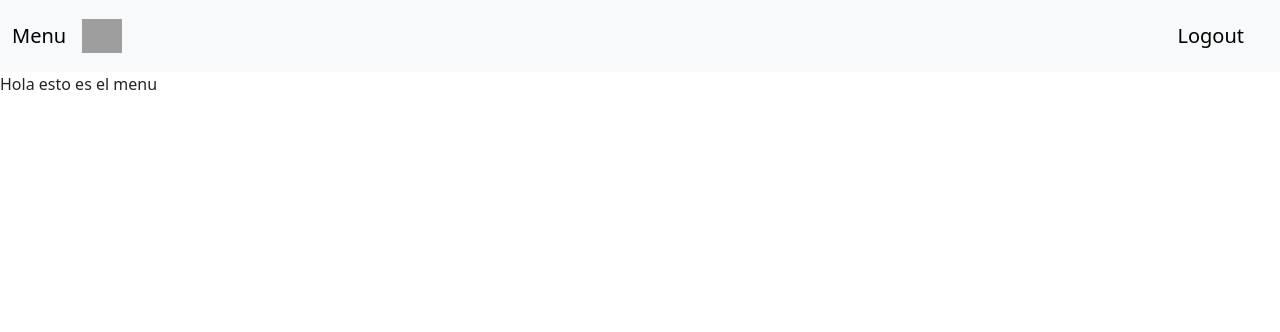
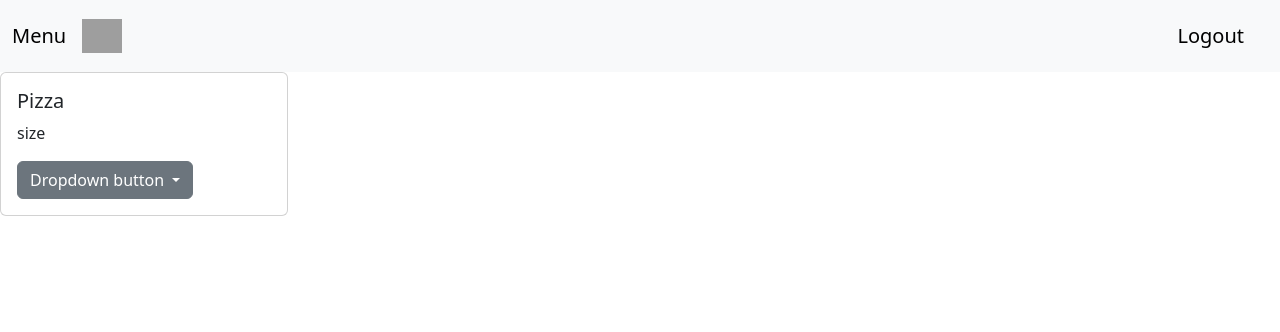
Before and after one commit to themuerte/cs50w-project3, a Django app: template templates/menu/menu.html in a window 1280 px wide. Shown: the top 332 px of the page. Run offline with Django 3.2, Linux system fonts and the light colour scheme; the template is opened without the code that fills it, so the values that code supplies are empty; some libraries are stand-ins or nearby versions; grey boxes are pictures that could not be loaded.

```diff
--- a/pizza/settings.py
+++ b/pizza/settings.py
@@ -27,7 +27,7 @@ DEBUG = True
 
 ALLOWED_HOSTS = ['*']
 
-LOGIN_REDIRECT_URL="http://127.0.0.1:8000/"
+LOGOUT_REDIRECT_URL='/'
 
 # Application definition
 
--- a/templates/menu/menu.html
+++ b/templates/menu/menu.html
@@ -13,6 +13,21 @@
 
 {% block body %}
 
-    Hola esto es el menu
+    <div class="card" style="width: 18rem;">
+        <div class="card-body">
+            <h5 class="card-title">Pizza </h5>
+            <p class="card-text">size</p>
+            <div class="dropdown">
+                <button class="btn btn-secondary dropdown-toggle" type="button" id="dropdownMenuButton1" data-bs-toggle="dropdown" aria-expanded="false">
+                  Dropdown button
+                </button>
+                <ul class="dropdown-menu" aria-labelledby="dropdownMenuButton1">
+                  <li class="dropdown-item">Small</li>
+                  <li class="dropdown-item">Large</li>
+                </ul>
+            </div>
+
+        </div>
+    </div>
 
 {% endblock %}
```
Also changed, not shown: templates/menu/carrito.html (added, +18 -0 lines).
